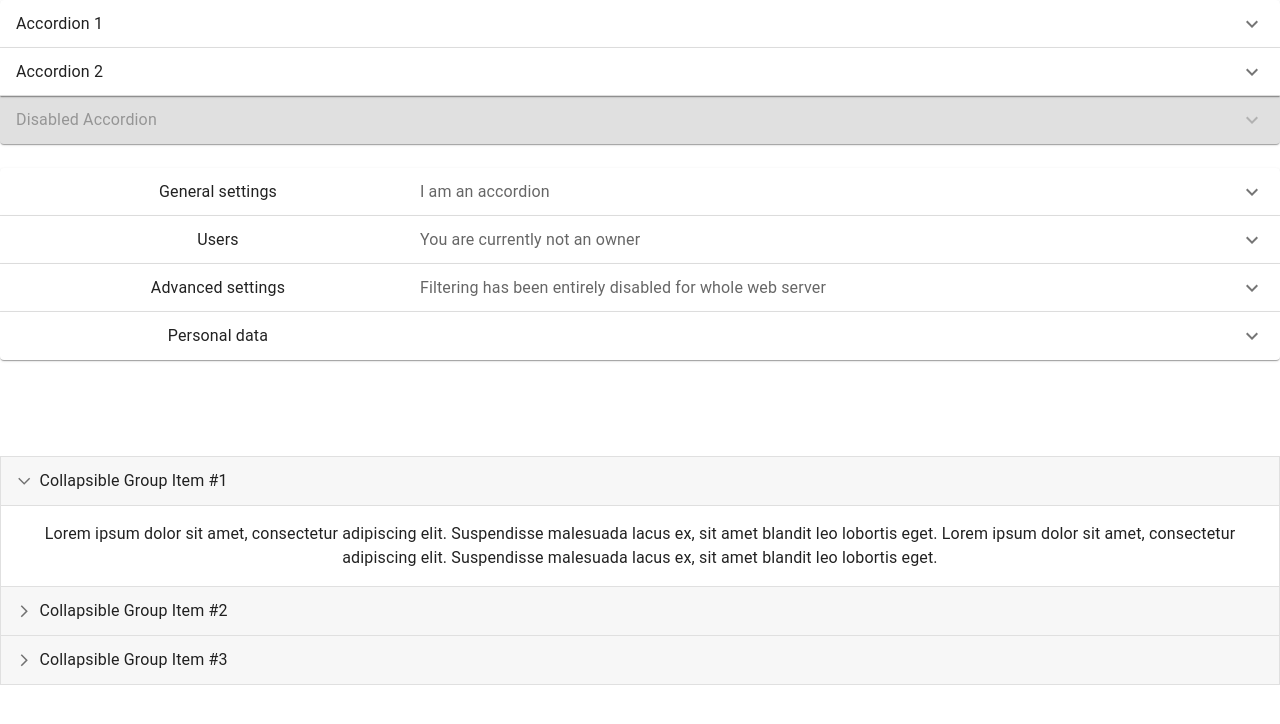
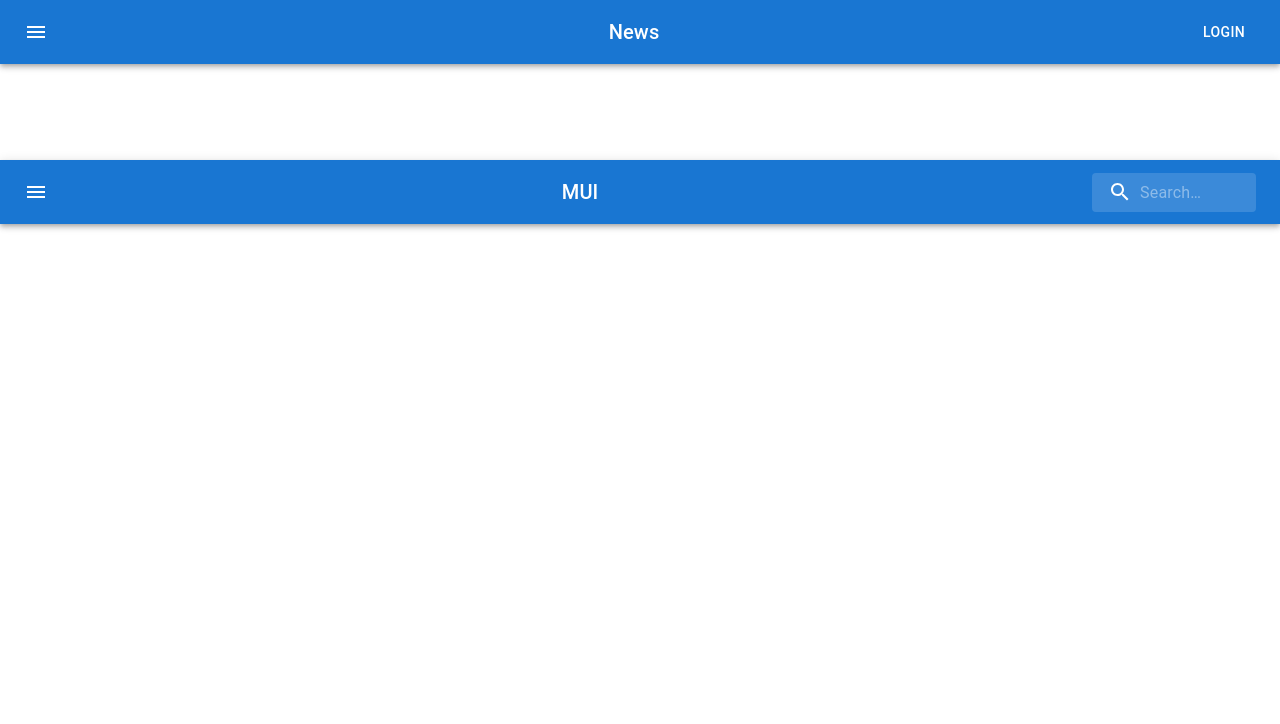
Before and after one commit to sinhasudhanshu/My-React-App, a React (Create React App) app: page / in a window 1280 px wide. Shown: the top 724 px of the page. Built offline with nearby package versions, Linux system fonts and the light colour scheme.

Commit message:
AppBar Material UI

```diff
--- a/src/App.js
+++ b/src/App.js
@@ -1,5 +1,6 @@
 import logo from './logo.svg';
 import './App.css';
+
 //import NestedLists from './components/NestedLists';
 //import InteractiveLists from './components/IntereactiveLists';
 //import MyCheckbox from './components/MyCheckbox';
@@ -46,9 +47,13 @@ import './App.css';
 // import ProgressStatic from './components/ProgressStatic';
 // import SkeletonYouTube from './components/SkeletonYoutube';
 // import SkeletonFacebook from './components/SkeletonFacebook';
-import AccordionBasic from './components/AccordionBasic';
-import AccordionControlled from './components/AccordionControlled';
-import AccordionCustomized from './components/AccordionCustomized';
+// import AccordionBasic from './components/AccordionBasic';
+// import AccordionControlled from './components/AccordionControlled';
+// import AccordionCustomized from './components/AccordionCustomized';
+
+import AppBarBasic from './components/AppBarBasic';
+import AppBarSearch from './components/AppBarSearch';
+import AppBarPrimary from './components/BasicCard';
 
 
 
@@ -58,11 +63,11 @@ function App() {
 
         <center>
 
-        <AccordionBasic/>
-        <br></br>
-        <AccordionControlled/>
+        <AppBarBasic/>
         <br></br><br></br><br></br><br></br>
-        <AccordionCustomized/>
+        <AppBarSearch/>
+        <br></br><br></br><br></br><br></br>
+
         </center>
 
     </div>
--- /dev/null
+++ b/src/components/AppBarBasic.js
@@ -0,0 +1,33 @@
+import * as React from 'react';
+import AppBar from '@mui/material/AppBar';
+import Box from '@mui/material/Box';
+import Toolbar from '@mui/material/Toolbar';
+import Typography from '@mui/material/Typography';
+import Button from '@mui/material/Button';
+import IconButton from '@mui/material/IconButton';
+import MenuIcon from '@mui/icons-material/Menu';
+
+ function AppBarBasic() {
+  return (
+    <Box sx={{ flexGrow: 1 }}>
+      <AppBar position="static">
+        <Toolbar>
+          <IconButton
+            size="large"
+            edge="start"
+            color="inherit"
+            aria-label="menu"
+            sx={{ mr: 2 }}
+          >
+            <MenuIcon />
+          </IconButton>
+          <Typography variant="h6" component="div" sx={{ flexGrow: 1 }}>
+            News
+          </Typography>
+          <Button color="inherit">Login</Button>
+        </Toolbar>
+      </AppBar>
+    </Box>
+  );
+}
+export default AppBarBasic;
--- /dev/null
+++ b/src/components/AppBarSearch.js
@@ -0,0 +1,90 @@
+import * as React from 'react';
+import { styled, alpha } from '@mui/material/styles';
+import AppBar from '@mui/material/AppBar';
+import Box from '@mui/material/Box';
+import Toolbar from '@mui/material/Toolbar';
+import IconButton from '@mui/material/IconButton';
+import Typography from '@mui/material/Typography';
+import InputBase from '@mui/material/InputBase';
+import MenuIcon from '@mui/icons-material/Menu';
+import SearchIcon from '@mui/icons-material/Search';
+
+const Search = styled('div')(({ theme }) => ({
+  position: 'relative',
+  borderRadius: theme.shape.borderRadius,
+  backgroundColor: alpha(theme.palette.common.white, 0.15),
+  '&:hover': {
+    backgroundColor: alpha(theme.palette.common.white, 0.25),
+  },
+  marginLeft: 0,
+  width: '100%',
+  [theme.breakpoints.up('sm')]: {
+    marginLeft: theme.spacing(1),
+    width: 'auto',
+  },
+}));
+
+const SearchIconWrapper = styled('div')(({ theme }) => ({
+  padding: theme.spacing(0, 2),
+  height: '100%',
+  position: 'absolute',
+  pointerEvents: 'none',
+  display: 'flex',
+  alignItems: 'center',
+  justifyContent: 'center',
+}));
+
+const StyledInputBase = styled(InputBase)(({ theme }) => ({
+  color: 'inherit',
+  '& .MuiInputBase-input': {
+    padding: theme.spacing(1, 1, 1, 0),
+    // vertical padding + font size from searchIcon
+    paddingLeft: `calc(1em + ${theme.spacing(4)})`,
+    transition: theme.transitions.create('width'),
+    width: '100%',
+    [theme.breakpoints.up('sm')]: {
+      width: '12ch',
+      '&:focus': {
+        width: '20ch',
+      },
+    },
+  },
+}));
+
+ function AppBarSearch() {
+  return (
+    <Box sx={{ flexGrow: 1 }}>
+      <AppBar position="static">
+        <Toolbar>
+          <IconButton
+            size="large"
+            edge="start"
+            color="inherit"
+            aria-label="open drawer"
+            sx={{ mr: 2 }}
+          >
+            <MenuIcon />
+          </IconButton>
+          <Typography
+            variant="h6"
+            noWrap
+            component="div"
+            sx={{ flexGrow: 1, display: { xs: 'none', sm: 'block' } }}
+          >
+            MUI
+          </Typography>
+          <Search>
+            <SearchIconWrapper>
+              <SearchIcon />
+            </SearchIconWrapper>
+            <StyledInputBase
+              placeholder="Search…"
+              inputProps={{ 'aria-label': 'search' }}
+            />
+          </Search>
+        </Toolbar>
+      </AppBar>
+    </Box>
+  );
+}
+export default AppBarSearch;
```
